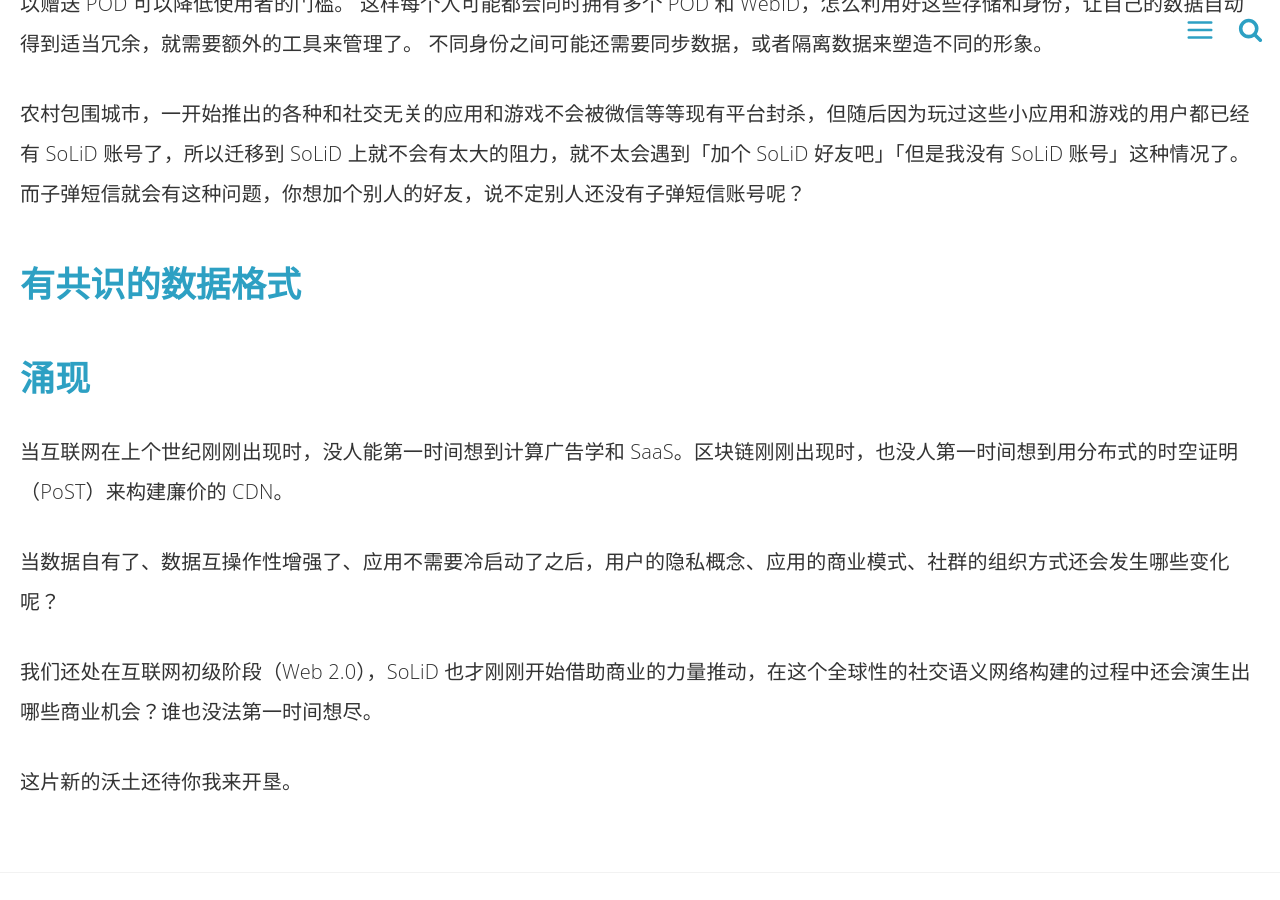
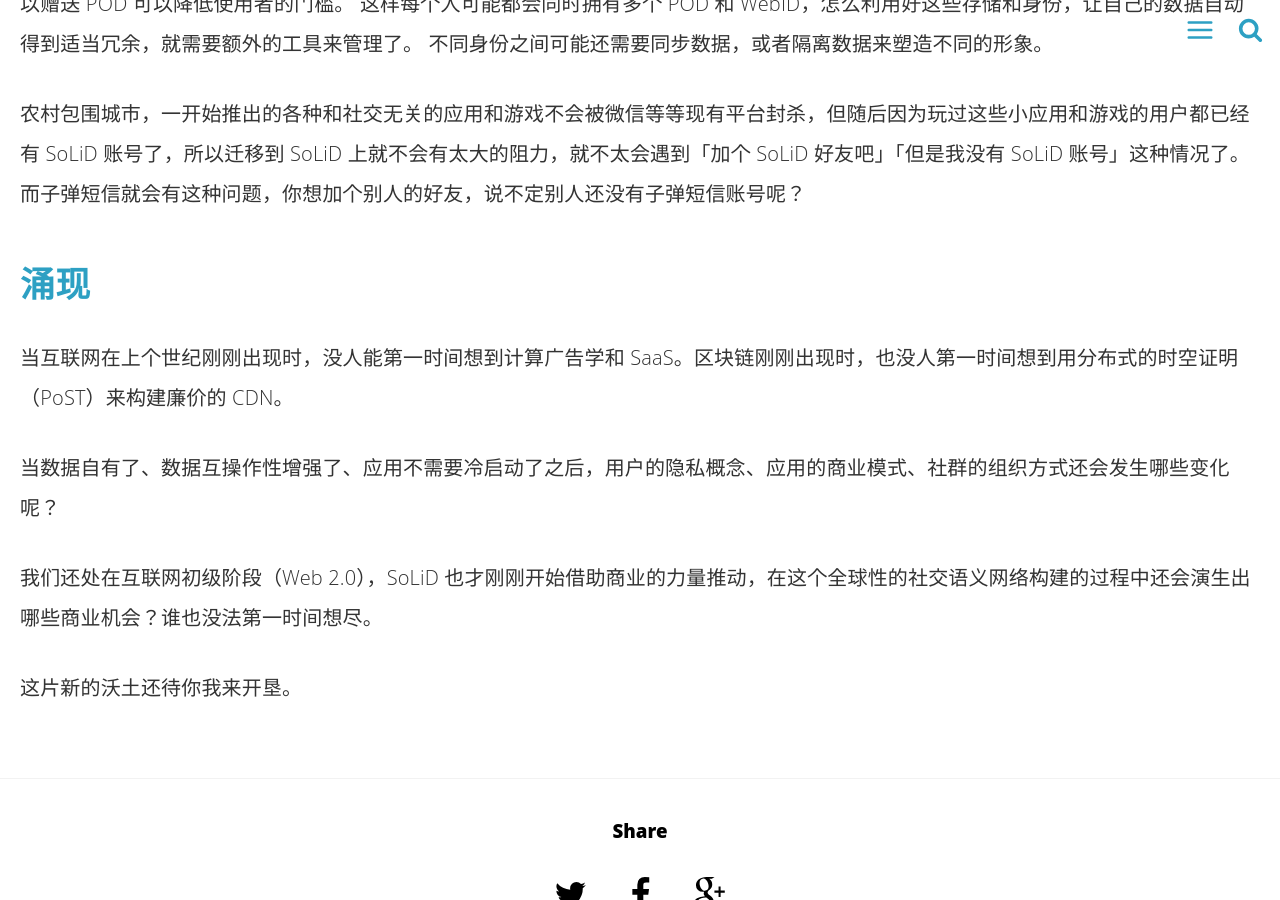
Before and after one commit to linonetwo/linonetwo.github.io, a Jekyll site: the page built from _posts/2018-12-02-SoLiD商业模式与语义网商业模式.md, in a window 1280 px wide and 900 px high, scrolled down 8491 px. Built offline with Jekyll 4.4.1, drawn with Linux system fonts in a browser that asks for light colours; comment, search, counter and statistics services are not loaded.

Commit message:
Update 2018-12-02-SoLiD商业模式与语义网商业模式.md

```diff
--- a/_posts/2018-12-02-SoLiD商业模式与语义网商业模式.md
+++ b/_posts/2018-12-02-SoLiD商业模式与语义网商业模式.md
@@ -172,9 +172,6 @@
 
 农村包围城市，一开始推出的各种和社交无关的应用和游戏不会被微信等等现有平台封杀，但随后因为玩过这些小应用和游戏的用户都已经有 SoLiD 账号了，所以迁移到 SoLiD 上就不会有太大的阻力，就不太会遇到「加个 SoLiD 好友吧」「但是我没有 SoLiD 账号」这种情况了。而子弹短信就会有这种问题，你想加个别人的好友，说不定别人还没有子弹短信账号呢？
 
-## 有共识的数据格式
-
-
 ## 涌现
 
 当互联网在上个世纪刚刚出现时，没人能第一时间想到计算广告学和 SaaS。区块链刚刚出现时，也没人第一时间想到用分布式的时空证明（PoST）来构建廉价的 CDN。
```
